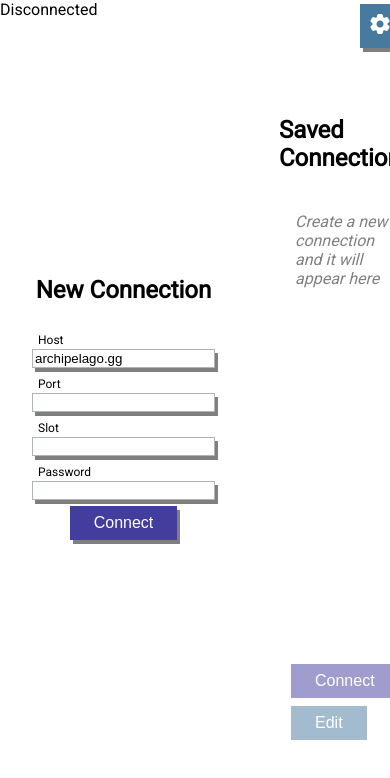
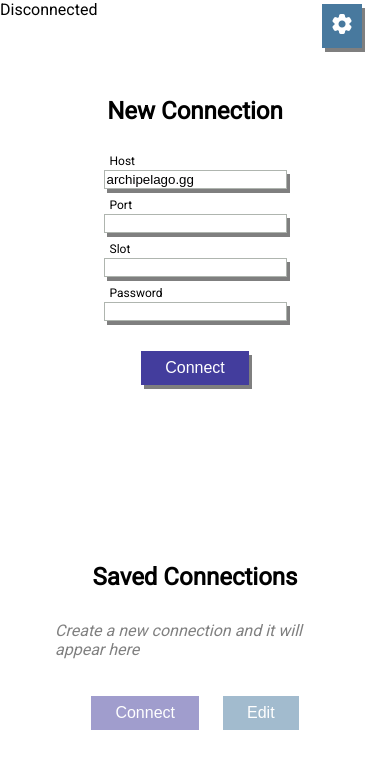
Before and after one commit to TreZc0/ap-tracker, a React (Create React App) app: page / in a window 390 px wide. Shown: the top 778 px of the page. Built offline with nearby package versions, Linux system fonts and the light colour scheme; the HTML template or start-up script is replaced by a standard one; what archipelago.js would draw is missing.

Commit message:
Made start screen not suck on mobile

```diff
--- a/src/App.js
+++ b/src/App.js
@@ -26,16 +26,18 @@ const AppScreen = styled.div`
     position: absolute;
     top: 0;
     left: 0;
-    width: 100%;
-    height: 100%;
+    width: 100vw;
+    height: 100vh;
     margin: 0;
     padding: 0;
     display: grid;
     overflow: auto;
     background-color: ${background};
+    justify-items: stretch;
+    align-items: stretch;
     color: ${textPrimary};
     transition: background-color 0.25s ease-in-out, color 0.25s ease-in-out;
-    grid-template-rows: auto 1fr;
+    grid-template-rows: 3em 1fr;
     grid-template-columns: auto;
 `;
 
--- /dev/null
+++ b/src/components/MultiScreen.js
@@ -0,0 +1,42 @@
+// @ts-check
+import React, { useMemo } from "react";
+
+const MultiScreen = ({ screens, rows = 1, cols = 1, className = "" }) => {
+    const gridTemplateRows = useMemo(() => {
+        let _rows = [];
+        for (let i = 0; i < rows; i++) {
+            _rows.push("1fr");
+        }
+        return _rows.join(" ");
+    }, [rows]);
+
+    const gridTemplateColumns = useMemo(() => {
+        let _cols = [];
+        for (let i = 0; i < cols; i++) {
+            _cols.push("1fr");
+        }
+        return _cols.join(" ");
+    }, [cols]);
+
+    const divConfig = {
+        display: "grid",
+        gridTemplateRows,
+        gridTemplateColumns,
+        alignItems: "center",
+        justifyItems: "center",
+    };
+
+    return (
+        <div style={divConfig} className={className}>
+            {screens.map(
+                (
+                    /** @type {{ name: React.Key; content: string | number | boolean | React.ReactElement<any, string | React.JSXElementConstructor<any>> | Iterable<React.ReactNode> | React.ReactPortal | null | undefined; }} */ screen
+                ) => (
+                    <div key={screen.name}>{screen.content}</div>
+                )
+            )}
+        </div>
+    );
+};
+
+export default MultiScreen;
--- a/src/components/OptionsScreen.js
+++ b/src/components/OptionsScreen.js
@@ -1,6 +1,6 @@
 // @ts-check
 import React, { useContext } from "react";
-import SplitScreen from "./SplitScreen";
+import MultiScreen from "./MultiScreen";
 import ServiceContext from "../contexts/serviceContext";
 import SectionView from "./sectionComponents/SectionView";
 import useOption from "../hooks/optionHook";
@@ -124,7 +124,7 @@ const OptionsScreen = () => {
 
     return (
         <>
-            <SplitScreen
+            <MultiScreen
                 screens={[
                     {
                         name: "options",
@@ -161,7 +161,7 @@ const OptionsScreen = () => {
                                 </>
                                 <hr />
                                 <h3>Checklist Settings</h3>
-                                <SplitScreen
+                                <MultiScreen
                                     rows={1}
                                     cols={2}
                                     screens={[
@@ -286,7 +286,7 @@ const OptionsScreen = () => {
                                             ),
                                         },
                                     ]}
-                                ></SplitScreen>
+                                ></MultiScreen>
 
                                 {/* <PrimaryButton>Back</PrimaryButton> */}
                             </div>
--- a/src/components/SplitScreen.js
+++ b/src/components/SplitScreen.js
@@ -1,41 +1,54 @@
 // @ts-check
-import React, { useMemo } from "react";
+import React from "react";
+import styled from "styled-components";
 
-const SplitScreen = ({ screens, rows = 1, cols = 1, className = "" }) => {
-    const gridTemplateRows = useMemo(() => {
-        let _rows = [];
-        for (let i = 0; i < rows; i++) {
-            _rows.push("1fr");
+const SplitContainer = styled.div`
+    display: grid;
+    grid:
+        "s1" 50%
+        "s2" 50%
+        / 100%;
+
+    @media only screen and (orientation: landscape) {
+        & {
+            grid:
+                "s1 s2" auto
+                / 1fr 1fr;
         }
-        return _rows.join(" ");
-    }, [rows]);
-
-    const gridTemplateColumns = useMemo(() => {
-        let _cols = [];
-        for (let i = 0; i < cols; i++) {
-            _cols.push("1fr");
-        }
-        return _cols.join(" ");
-    }, [cols]);
-
-    const divConfig = {
-        display: "grid",
-        gridTemplateRows,
-        gridTemplateColumns,
-        alignItems: "center",
-        justifyItems: "center",
-    };
-
+    }
+`;
+/**
+ *
+ * @param {Object} param0
+ * @param {{key:React.Key, content: string | number | boolean | React.ReactElement<any, string | React.JSXElementConstructor<any>> | Iterable<React.ReactNode> | React.ReactPortal | null | undefined}[]} param0.screens
+ * @param {React.CSSProperties} param0.style
+ * @param {string} param0.className
+ * @returns
+ */
+const SplitScreen = ({ screens, style, className = "" }) => {
     return (
-        <div style={divConfig} className={className}>
-            {screens.map(
-                (
-                    /** @type {{ name: React.Key; content: string | number | boolean | React.ReactElement<any, string | React.JSXElementConstructor<any>> | Iterable<React.ReactNode> | React.ReactPortal | null | undefined; }} */ screen
-                ) => (
-                    <div key={screen.name}>{screen.content}</div>
-                )
-            )}
-        </div>
+        <SplitContainer className={className} style={style}>
+            <div
+                style={{
+                    gridArea: "s1",
+                    display: "flex",
+                    justifyContent: "center",
+                    alignContent: "center",
+                }}
+            >
+                {screens[0].content}
+            </div>
+            <div
+                style={{
+                    gridArea: "s2",
+                    display: "flex",
+                    justifyContent: "center",
+                    alignContent: "center",
+                }}
+            >
+                {screens[1].content}
+            </div>
+        </SplitContainer>
     );
 };
 
--- a/src/components/StartScreen.js
+++ b/src/components/StartScreen.js
@@ -8,15 +8,18 @@ const StartScreen = ({ className = "" }) => {
     return (
         <SplitScreen
             className={className}
-            rows={1}
-            cols={2}
+            style={{
+                width: "100%",
+                height: "100%",
+                overflow: "auto",
+            }}
             screens={[
                 {
-                    name: "new",
+                    key: "new",
                     content: <NewConnection />,
                 },
                 {
-                    name: "saved",
+                    key: "saved",
                     content: <SavedConnections />,
                 },
             ]}
--- a/src/components/connectionComponents/NewConnection.js
+++ b/src/components/connectionComponents/NewConnection.js
@@ -11,6 +11,8 @@ const Container = styled.div`
     display: grid;
     align-items: end;
     justify-items: center;
+    justify-self: center;
+    margin: auto 0;
     row-gap: 0.25em;
     width: fit-content;
     padding: 1em 2em;
@@ -18,11 +20,10 @@ const Container = styled.div`
         "title"
         "host"
         "port"
-        "game"
         "slot"
         "password"
         "connect";
-    grid-template-rows: repeat(6, 2.5em) 4em;
+    grid-template-rows: repeat(5, 2.5em) 4em;
 `;
 
 const NewConnection = ({ ...props }) => {
--- a/src/components/connectionComponents/SavedConnection.js
+++ b/src/components/connectionComponents/SavedConnection.js
@@ -5,7 +5,8 @@ import { primary, secondary, filledTextPrimary } from "../../constants/colors";
 
 const SavedConnectionContainer = styled.div.attrs({ className: "interactive" })`
     box-sizing: border-box;
-    width: 25vw;
+    width: 80%;
+    justify-self:center;
     color: ${filledTextPrimary};
     background-color: ${(props) =>
         // @ts-ignore
@@ -39,10 +40,10 @@ const SavedConnection = ({
         >
             <div>{name}</div>
             <div>
-                {playerAlias} - {game}
+                {game}
             </div>
             <div>
-                {slot}@{host}:{port}
+                {slot} {host}:{port}
             </div>
             <div>
                 <i>
--- a/src/components/connectionComponents/SavedConnections.js
+++ b/src/components/connectionComponents/SavedConnections.js
@@ -9,15 +9,21 @@ import { TrackerStateContext } from "../../contexts/contexts";
 import { CONNECTION_STATUS } from "../../services/connector/connector";
 import EditConnectionDialog from "./EditConnection";
 import NotificationManager from "../../services/notifications/notifications";
+import { createPortal } from "react-dom";
 
 const Container = styled.div`
     display: grid;
-    align-items: end;
+    align-items: center;
     justify-items: center;
+    justify-self: center;
+    align-self: center;
     row-gap: 0.25em;
-    width: 30vw;
-    padding: 1em 2em;
-    grid-template-rows: 2.5em 30em 4em;
+    width: 80%;
+    margin: 1em 2em;
+    grid-template-rows: 3em 1fr 3em;
+    grid-template-columns: 1fr;
+    max-height: 75%;
+    height: fit-content;
 `;
 
 const SavedConnections = ({ ...props }) => {
@@ -88,7 +94,14 @@ const SavedConnections = ({ ...props }) => {
     return (
         <Container {...props}>
             <h2>Saved Connections</h2>
-            <div style={{ overflowY: "auto", height: "30em" }}>
+            <div
+                style={{
+                    overflowY: "auto",
+                    minHeight: "5em",
+                    maxHeight: "100%",
+                    width: "100%",
+                }}
+            >
                 {sortedConnections.length > 0 ? (
                     <>
                         {sortedConnections.map((connection) => (
@@ -124,11 +137,14 @@ const SavedConnections = ({ ...props }) => {
                     Edit
                 </SecondaryButton>
             </span>
-            <EditConnectionDialog
-                open={editorOpen}
-                onClose={closeEditor}
-                connection={selectedConnection}
-            />
+            {editorOpen &&
+                createPortal(
+                    <EditConnectionDialog
+                        open={editorOpen}
+                        onClose={closeEditor}
+                        connection={selectedConnection}
+                    />
+                )}
         </Container>
     );
 };
--- a/src/services/savedConnections/savedConnectionManager.js
+++ b/src/services/savedConnections/savedConnectionManager.js
@@ -135,7 +135,7 @@ const createNewSavedConnection = (data) => {
         connectionId,
         seed: data.seed,
         game: data.game,
-        name: `${data.playerAlias || data.slot} - ${data.seed}`,
+        name: `${data.playerAlias || data.slot}`,
         host: data.host,
         port: data.port,
         slot: data.slot,
```
